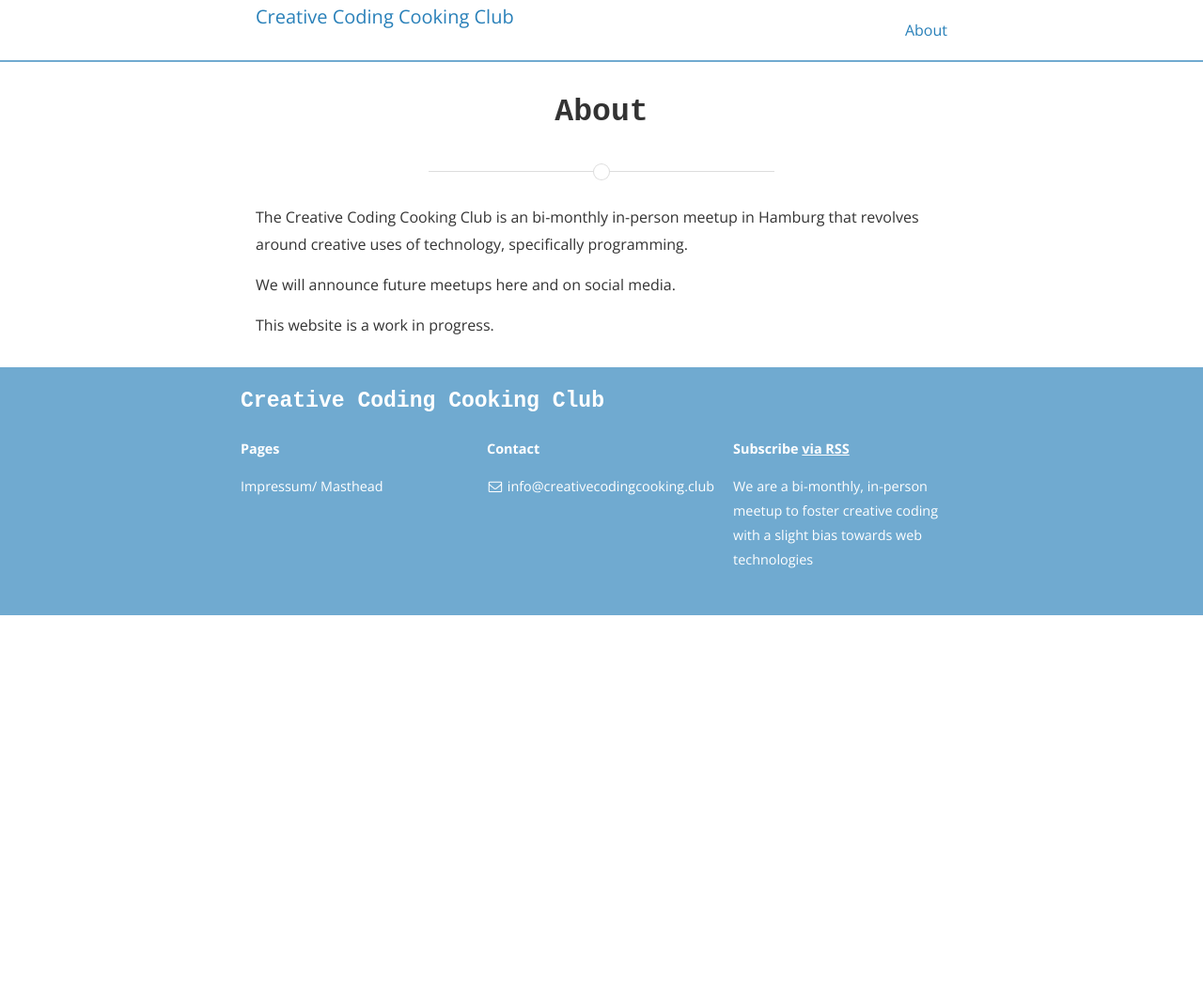
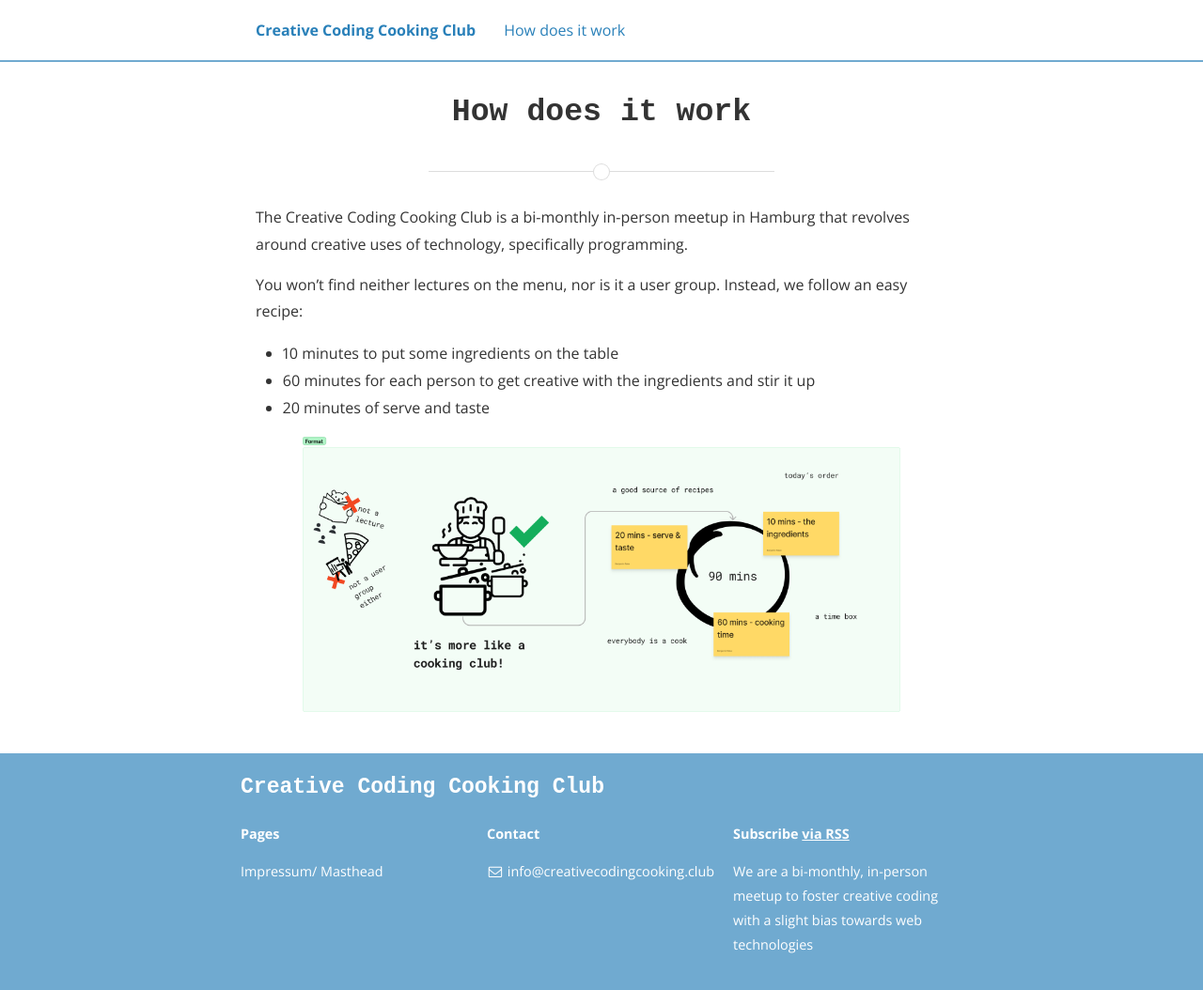
Before and after one commit to creative-coding-cooking-club/website, a Jekyll site: the page built from about.markdown, in a window 1280 px wide and 1065 px high. Shown: the top 1054 px of the window at 94% size. Built offline with Jekyll 4.4.1, drawn with Linux system fonts in a browser that asks for light colours; nearby versions of some CDN libraries; a style sheet for code colours, icons or effects is not loaded.

Commit message:
fix nav, add recipe

```diff
--- a/_includes/header.html
+++ b/_includes/header.html
@@ -3,18 +3,25 @@
     {% unless page.hide_title %}
     <a href="{{ site.baseurl }}/" class="logo">
       {% if site.logo %}
-      <img src="{{ site.logo | prepend: site.baseurl }}" alt="{{ site.title }}">
+      <img
+        src="{{ site.logo | prepend: site.baseurl }}"
+        alt="{{ site.title }}"
+      />
       {% else %}
       <span>{{ site.title }}</span>
       {% endif %}
     </a>
     {% endunless %}
-    <a href="javascript:void(0)" class="navigation-menu-button" id="js-mobile-menu">
+    <a
+      href="javascript:void(0)"
+      class="navigation-menu-button"
+      id="js-mobile-menu"
+    >
       <i class="fa fa-bars"></i>
     </a>
     <nav role="navigation">
       <ul id="js-navigation-menu" class="navigation-menu show">
-				{% include nav_links.html %}
+        {% include nav_links.html %}
       </ul>
     </nav>
   </div>
--- a/_sass/_layout.scss
+++ b/_sass/_layout.scss
@@ -13,7 +13,8 @@ $desktop: $b1;
 /*
 *	Globals
 */
-html, body {
+html,
+body {
   margin: 0;
   padding: 0;
   width: 100%;
@@ -81,7 +82,6 @@ pre code.hljs {
   border-bottom: 1px dotted $medium-gray;
 }
 
-
 .cubes-header-container {
   width: 100%;
   position: relative;
@@ -98,38 +98,38 @@ pre code.hljs {
     z-index: 1;
     text-align: center;
     color: $white;
-		text-shadow: 0 2px 1px rgba(0,0,0,0.67) !important;
+    text-shadow: 0 2px 1px rgba(0, 0, 0, 0.67) !important;
   }
   .title {
     font-size: modular-scale(6);
   }
-		.subtitle, .info {
+  .subtitle,
+  .info {
     font-size: modular-scale(1);
   }
-
-
-
 }
 
-.site-header-container, .post-header-container {
+.site-header-container,
+.post-header-container {
   width: 100%;
   text-align: center;
   &.has-cover {
     color: $white;
-		text-shadow: 0 2px 1px rgba(0,0,0,0.67) !important;
+    text-shadow: 0 2px 1px rgba(0, 0, 0, 0.67) !important;
     background-position: 50% 50%;
     background-size: cover;
     .title {
       font-size: modular-scale(6);
     }
-		.subtitle, .info {
+    .subtitle,
+    .info {
       font-size: modular-scale(1);
     }
   }
   .scrim {
     padding: 3em 1em;
     &.has-cover {
-			background-color: rgba(0,0,0,0.2);
+      background-color: rgba(0, 0, 0, 0.2);
       padding: 6em 1em !important;
       @include media($tablet) {
         padding: 9em 1em !important;
@@ -162,7 +162,7 @@ pre code.hljs {
     margin: 0;
     font-size: 1.5em;
     padding-top: 0.5em;
-    @include media ($tablet) {
+    @include media($tablet) {
       display: none;
     }
   }
@@ -171,11 +171,17 @@ pre code.hljs {
     @include outer-container;
     @include clearfix;
     position: relative;
+
+    @include media($tablet) {
+      display: flex;
+      justify-content: flex-start;
+      align-items: center;
+      gap: 30px;
+    }
   }
   .logo {
-    float: left;
-    height: 4em;
-    @include media ($tablet) {
+    font-weight: bold;
+    @include media($tablet) {
       padding-left: $em-base;
     }
     img {
@@ -184,13 +190,13 @@ pre code.hljs {
       padding-right: 1em;
     }
     span {
-    	font-size: 1.25em;
+      font-size: 1em;
     }
   }
   nav {
     float: none;
     padding: 1.25em 0;
-    @include media ($tablet) {
+    @include media($tablet) {
       float: right;
       line-height: 1.5em;
     }
@@ -202,7 +208,7 @@ pre code.hljs {
     overflow: visible;
     padding: 0;
     width: 100%;
-    @include media ($tablet) {
+    @include media($tablet) {
       display: block;
       margin: 0;
       padding: 0;
@@ -217,7 +223,7 @@ pre code.hljs {
     text-align: right;
     width: 100%;
     padding: 0.25em 0;
-    @include media ($tablet) {
+    @include media($tablet) {
       background: transparent;
       display: inline;
       text-decoration: none;
@@ -227,12 +233,12 @@ pre code.hljs {
   li.nav-link {
     a {
       display: inline-block;
-	    @include media ($tablet) {
+      @include media($tablet) {
         padding-right: 1.5em;
       }
     }
     &:last-child a {
-	  	@include media ($tablet) {
+      @include media($tablet) {
         padding-right: 1em;
       }
     }
@@ -285,9 +291,9 @@ pre code.hljs {
   }
   .site-header-container {
     color: $white;
-		text-shadow: 0 2px 1px rgba(0,0,0,0.33);
+    text-shadow: 0 2px 1px rgba(0, 0, 0, 0.33);
     background-color: $highlight-color;
-		.site-header{
+    .site-header {
       .title {
         font-size: modular-scale(6);
       }
@@ -326,7 +332,7 @@ pre code.hljs {
     .rss {
       margin: 1em 0 0 0;
       @include span-columns(12);
-			@include media ($tablet) {
+      @include media($tablet) {
         margin: 1em 0;
         @include span-columns(6);
       }
@@ -335,7 +341,7 @@ pre code.hljs {
       font-weight: bold;
       margin: 0 0 1em 0;
       @include span-columns(12);
-			@include media ($tablet) {
+      @include media($tablet) {
         @include span-columns(6);
         margin: 1em 0;
         text-align: right;
@@ -421,17 +427,16 @@ pre code.hljs {
     @include outer-container;
   }
   .footer-heading {
-
   }
   /*
 	*	Site Navigation (left)
 	*/
   .site-navigation {
     @include span-columns(12);
-		@include media ($mobile) {
+    @include media($mobile) {
       @include span-columns(6);
     }
-		@include media ($tablet) {
+    @include media($tablet) {
       @include span-columns(4);
     }
     font-size: 0.9em;
@@ -445,12 +450,12 @@ pre code.hljs {
   .site-contact {
     margin-top: 1em;
     @include span-columns(12);
-		@include media ($mobile) {
+    @include media($mobile) {
       @include span-columns(6);
       margin-top: 0;
       margin-right: 0;
     }
-		@include media ($tablet) {
+    @include media($tablet) {
       @include span-columns(4);
       margin-top: 0;
     }
@@ -469,7 +474,7 @@ pre code.hljs {
   .site-signature {
     margin-top: 1em;
     @include span-columns(12);
-		@include media ($tablet) {
+    @include media($tablet) {
       @include span-columns(4);
       margin-right: 0;
       margin-top: 0;
--- a/about.markdown
+++ b/about.markdown
@@ -1,12 +1,16 @@
 ---
 layout: page
-title: About
+title: How does it work
 permalink: /about/
 main_nav: true
 ---
 
-The Creative Coding Cooking Club is an bi-monthly in-person meetup in Hamburg that revolves around creative uses of technology, specifically programming.
+The Creative Coding Cooking Club is a bi-monthly in-person meetup in Hamburg that revolves around creative uses of technology, specifically programming.
 
-We will announce future meetups here and on social media.
+You won't find neither lectures on the menu, nor is it a user group. Instead, we follow an easy recipe:
 
-This website is a work in progress.
+- 10 minutes to put some ingredients on the table
+- 60 minutes for each person to get creative with the ingredients and stir it up
+- 20 minutes of serve and taste
+
+![header image](/assets/principle.png)
--- a/index.markdown
+++ b/index.markdown
@@ -5,11 +5,12 @@
 layout: default
 pagination:
   enabled: true
-hide_title: true
+hide_title: false
 cube_r: 0.19
 cube_g: 0.22
 cube_b: 0.99
 ---
+
 <div class="home">
 
 <div class="cubes-header-container">
```
Also changed, not shown: assets/principle.png (added). Lines whose indentation alone changed are shown as unchanged.
